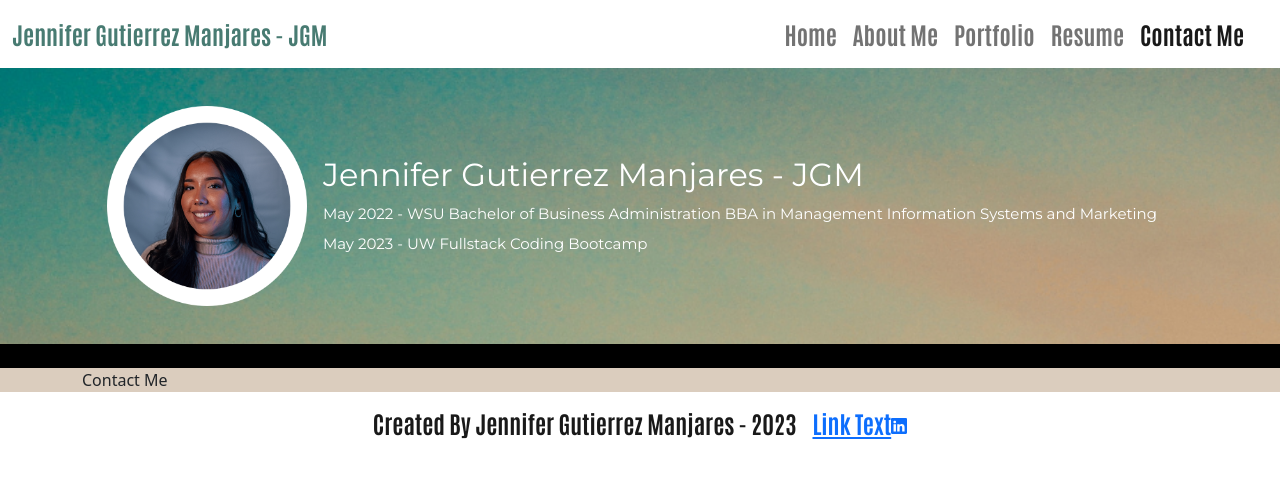
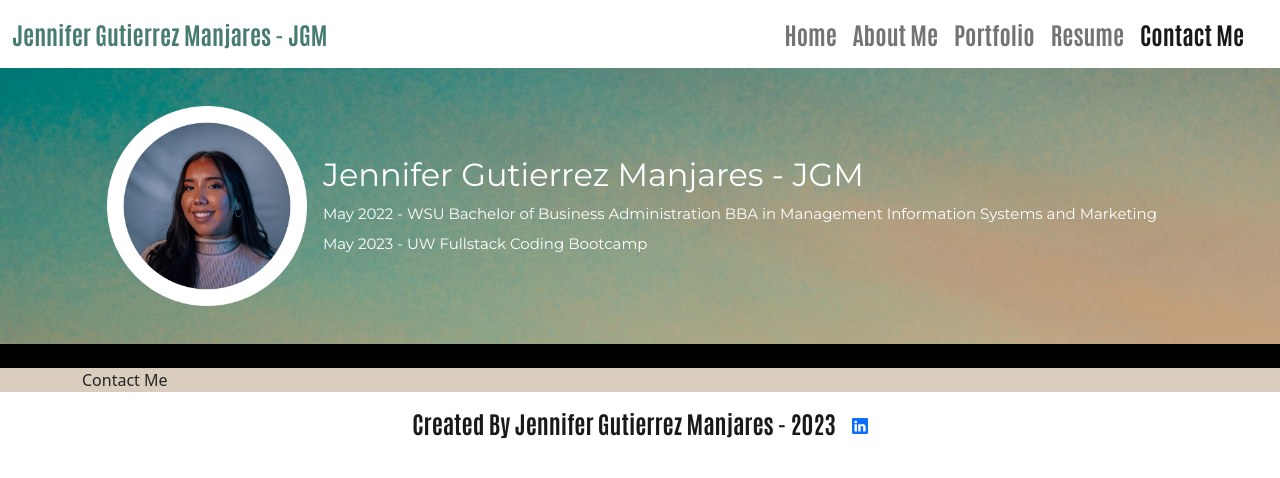
Before and after one commit to jenjen0219/react-portfolio, a React (Create React App) app: page /contact in a window 1280 px wide. Shown: the top 478 px of the page. Built offline with nearby package versions, Linux system fonts and the light colour scheme.

Commit message:
minor changes to previous commit where i removed the link text string between the a tags

```diff
--- a/src/components/Footer.js
+++ b/src/components/Footer.js
@@ -15,7 +15,7 @@ function Footer() {
                 <Navbar className="specialText">
                     <Container className="justify-content-center ">
                         <Navbar.Brand className="specialText"> Created By Jennifer Gutierrez Manjares - 2023</Navbar.Brand>
-                        <a href="https://www.example.com" target="_blank" rel="noopener noreferrer">Link Text
+                        <a href="https://www.example.com" target="_blank" rel="noopener noreferrer">
                             <svg xmlns="http://www.w3.org/2000/svg" width="16" height="16" fill="currentColor" class="bi bi-linkedin" viewBox="0 0 16 16">
                                 <path d="M0 1.146C0 .513.526 0 1.175 0h13.65C15.474 0 16 .513 16 1.146v13.708c0 .633-.526 1.146-1.175 1.146H1.175C.526 16 0 15.487 0 14.854V1.146zm4.943 12.248V6.169H2.542v7.225h2.401zm-1.2-8.212c.837 0 1.358-.554 1.358-1.248-.015-.709-.52-1.248-1.342-1.248-.822 0-1.359.54-1.359 1.248 0 .694.521 1.248 1.327 1.248h.016zm4.908 8.212V9.359c0-.216.016-.432.08-.586.173-.431.568-.878 1.232-.878.869 0 1.216.662 1.216 1.634v3.865h2.401V9.25c0-2.22-1.184-3.252-2.764-3.252-1.274 0-1.845.7-2.165 1.193v.025h-.016a5.54 5.54 0 0 1 .016-.025V6.169h-2.4c.03.678 0 7.225 0 7.225h2.4z" />
                             </svg>
```
